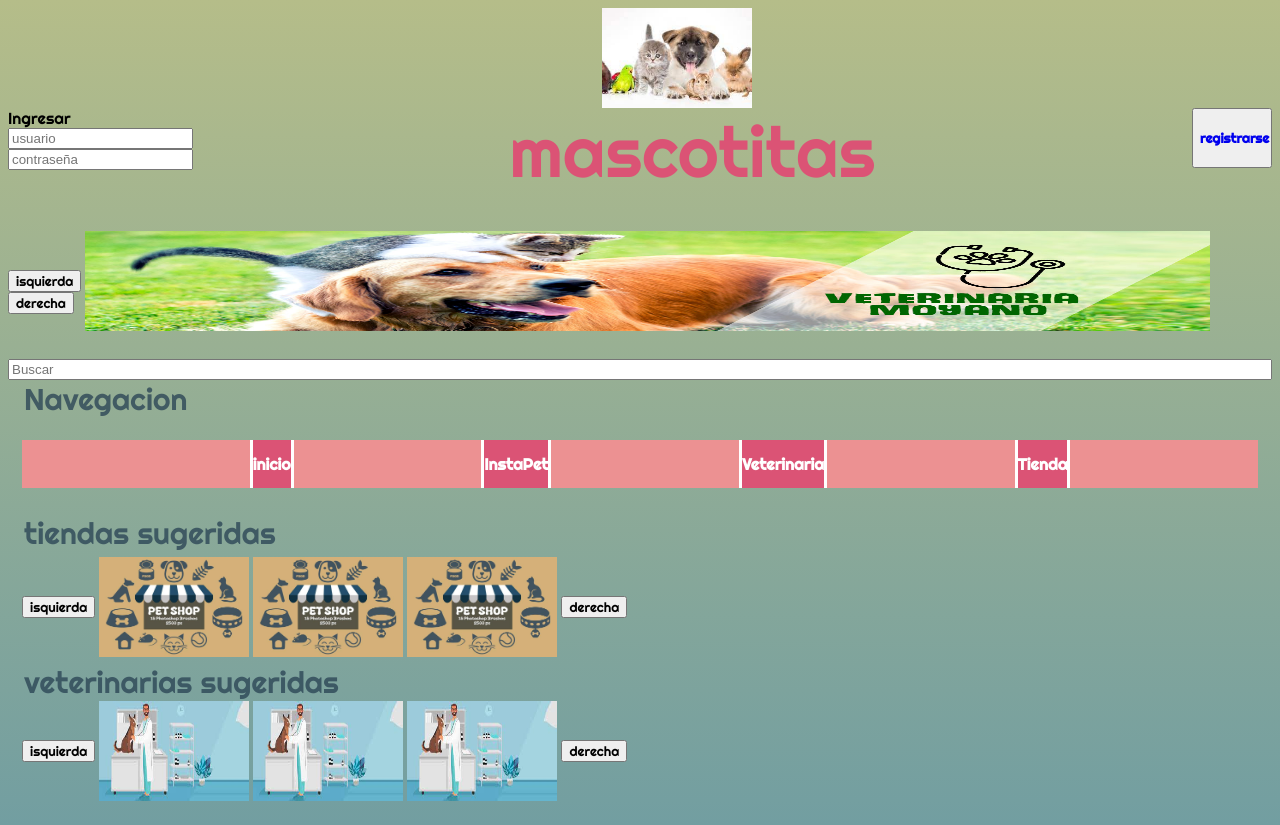
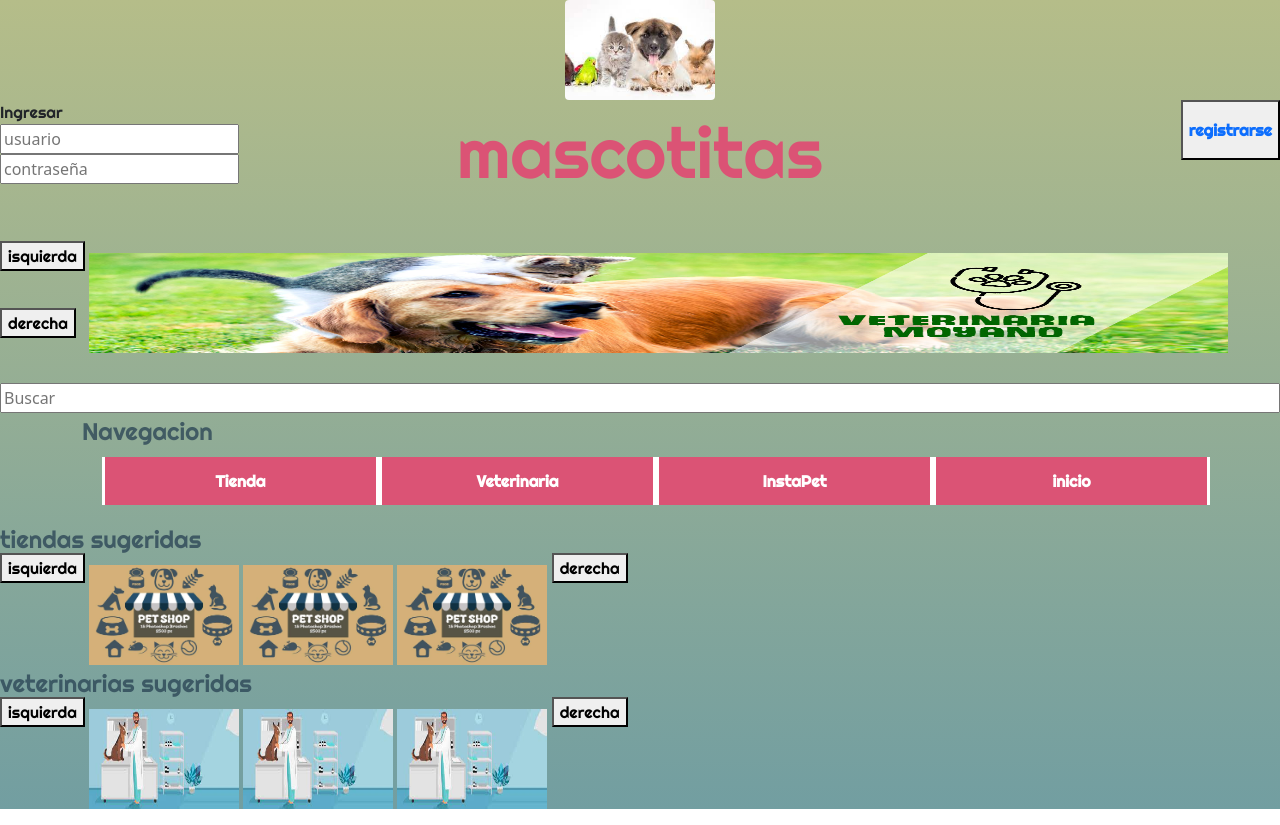
Before and after one commit to IronSersh/proyecto_final, a plain HTML site: page index.html in a window 1280 px wide. Drawn offline with nearby package versions, Linux system fonts and the light colour scheme.

Commit message:
se introdujo boostrap y se borraron codigos en css

```diff
--- a/css/estilo.css
+++ b/css/estilo.css
@@ -112,6 +112,7 @@ table{
     list-style-position:initial;
 }
 .list{
+    text-align: center;
     color: white;
     display: inline-block;
     border-right: solid 3px;
@@ -189,9 +190,9 @@ img:hover{
 }
 #arriba{
     display: grid;
-    grid-template-columns: 33%, 33%, 33%;
+    grid-template-columns: 25% 25% 25% 25%;
     grid-template-rows:10% ;
-    grid-template-areas:"login big regis";
+    grid-template-areas:"login big big regis";
 }
 #ingres{
     grid-area: login;
@@ -205,14 +206,11 @@ img:hover{
 }
 #reg{
   grid-area: regis;
-  width: 80px;
+
   height: 60px;
   justify-self: end;
 }
-#logo{
-    display:block;
-    padding-left:47% ;
-}
+
 fieldset{
     border: none;
 }
--- a/index.html
+++ b/index.html
@@ -9,9 +9,13 @@
     <link rel="preconnect" href="https://fonts.gstatic.com">
 <link href="https://fonts.googleapis.com/css2?family=Righteous&display=swap" rel="stylesheet">
 </head>
+
+<link href="https://cdn.jsdelivr.net/npm/bootstrap@5.0.2/dist/css/bootstrap.min.css" rel="stylesheet" integrity="sha384-EVSTQN3/azprG1Anm3QDgpJLIm9Nao0Yz1ztcQTwFspd3yD65VohhpuuCOmLASjC" crossorigin="anonymous">
+
+
 <body id="bod">
-
-    <img id="logo" src="imagenes/logo.jpg" alt="logo de mascotas" height="100" width="150">
+    <!--se aplico img de boostrap-->
+    <img class="img-fluid rounded mx-auto d-block" src="imagenes/logo.jpg" alt="logo de mascotas" height="100" width="150">
     <section id="arriba">
     <!--logo y loguin-->
    <form action="" id="ingres">
@@ -37,20 +41,21 @@
     <br>
 
     <input class="buscar" type="search" placeholder="Buscar">
+    <!--se aplico grid de boostrap-->
         <!--lista de navegacion-->
-        <fieldset class="nav">
+        <fieldset class="container">
             <legend>Navegacion</legend>
-            <ol class="orlist">
-                <li class="list"><a class="pag" href="pagina1.html">
+            <ol class="row">
+                <li class="list col"><a class="pag" href="pagina1.html">
                     <label for="pagina1">Tienda</label></a>
                     </li>
-                 <li class="list"><a class="pag" href="pagina2.html">
+                 <li class="list col"><a class="pag" href="pagina2.html">
                     <label for="pagina2">Veterinaria</label></a>
                 </li>
-                <li class="list"><a class="pag" href="pagina3.html">
+                <li class="list col"><a class="pag" href="pagina3.html">
                     <label for="pagina3">InstaPet</label></a>
                 </li>
-                <li class="list"> <a class="pag" href="index.html">
+                <li class="list col"> <a class="pag" href="index.html">
                     <label for="">inicio</label>
                 </a>
                 </li>
@@ -72,5 +77,6 @@
         <img src="imagenes/veterinario.jpg" alt="una veterinaria" height="100" width="150">
         <button class="baner"><label for="derecha">derecha</label></button>
     </fieldset>
+    <script src="https://cdn.jsdelivr.net/npm/bootstrap@5.0.2/dist/js/bootstrap.bundle.min.js" integrity="sha384-MrcW6ZMFYlzcLA8Nl+NtUVF0sA7MsXsP1UyJoMp4YLEuNSfAP+JcXn/tWtIaxVXM" crossorigin="anonymous"></script>
 </body>
 </html>
```
